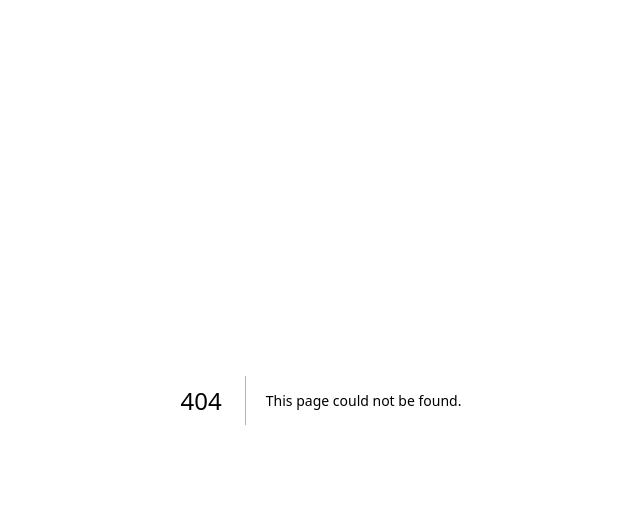
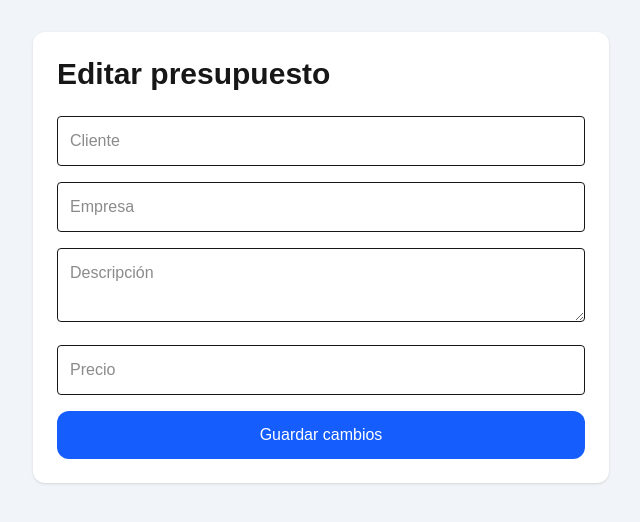
Before and after one commit to mbappsdev/presupuesto-ia, a Next.js app: page /dashboard/editar/1 in a window 1280 px wide. Before the commit this address had no page. Shown: the top 522 px of the page, without its empty margins (319-959 px from the left). Built offline with nearby package versions, Linux system fonts and the light colour scheme; no server answers; the database is empty.

Commit message:
Agregar edición de presupuestos

```diff
--- /dev/null
+++ b/src/app/dashboard/editar/[id]/page.tsx
@@ -0,0 +1,114 @@
+"use client";
+
+import { useEffect, useState } from "react";
+import { useParams, useRouter } from "next/navigation";
+import { supabase } from "@/lib/supabase";
+
+export default function EditarPresupuestoPage() {
+  const { id } = useParams();
+  const router = useRouter();
+
+  const [cliente, setCliente] = useState("");
+  const [empresa, setEmpresa] = useState("");
+  const [descripcion, setDescripcion] = useState("");
+  const [precio, setPrecio] = useState("");
+
+  useEffect(() => {
+    cargarPresupuesto();
+  }, []);
+
+  async function cargarPresupuesto() {
+    const { data, error } = await supabase
+      .from("presupuestos")
+      .select("*")
+      .eq("id", id)
+      .single();
+
+    if (error) {
+      alert("Error al cargar el presupuesto");
+      return;
+    }
+
+    setCliente(data.cliente);
+    setEmpresa(data.empresa);
+    setDescripcion(data.descripcion);
+    setPrecio(data.precio.toString());
+  }
+
+  async function actualizarPresupuesto(
+    e: React.FormEvent<HTMLFormElement>
+  ) {
+    e.preventDefault();
+
+    const { error } = await supabase
+      .from("presupuestos")
+      .update({
+        cliente,
+        empresa,
+        descripcion,
+        precio: Number(precio),
+      })
+      .eq("id", id);
+
+    if (error) {
+      alert("Error al actualizar");
+      return;
+    }
+
+    alert("✅ Presupuesto actualizado");
+
+    router.push("/dashboard");
+  }
+
+  return (
+    <main className="min-h-screen bg-slate-100 p-8">
+      <div className="max-w-xl mx-auto bg-white p-6 rounded-xl shadow">
+
+        <h1 className="text-3xl font-bold mb-6">
+          Editar presupuesto
+        </h1>
+
+        <form
+          onSubmit={actualizarPresupuesto}
+          className="space-y-4"
+        >
+          <input
+            className="w-full border p-3 rounded"
+            placeholder="Cliente"
+            value={cliente}
+            onChange={(e) => setCliente(e.target.value)}
+          />
+
+          <input
+            className="w-full border p-3 rounded"
+            placeholder="Empresa"
+            value={empresa}
+            onChange={(e) => setEmpresa(e.target.value)}
+          />
+
+          <textarea
+            className="w-full border p-3 rounded"
+            placeholder="Descripción"
+            value={descripcion}
+            onChange={(e) => setDescripcion(e.target.value)}
+          />
+
+          <input
+            type="number"
+            className="w-full border p-3 rounded"
+            placeholder="Precio"
+            value={precio}
+            onChange={(e) => setPrecio(e.target.value)}
+          />
+
+          <button
+            className="w-full bg-blue-600 text-white py-3 rounded-xl"
+          >
+            Guardar cambios
+          </button>
+        </form>
+
+      </div>
+    </main>
+  );
+}
--- a/src/app/dashboard/page.tsx
+++ b/src/app/dashboard/page.tsx
@@ -80,6 +80,15 @@ if (!error && data) {
         <p className="font-bold mt-2">
           ${Number(p.precio).toLocaleString("es-AR")}
         </p>
+        <div className="flex gap-2 mt-4">
+  <button
+    onClick={() => router.push(`/dashboard/editar/${p.id}`)}
+    className="bg-yellow-500 text-white px-4 py-2 rounded-lg"
+  >
+    ✏️ Editar
+  </button>
+</div>
+
       </div>
     ))
   )}
```
